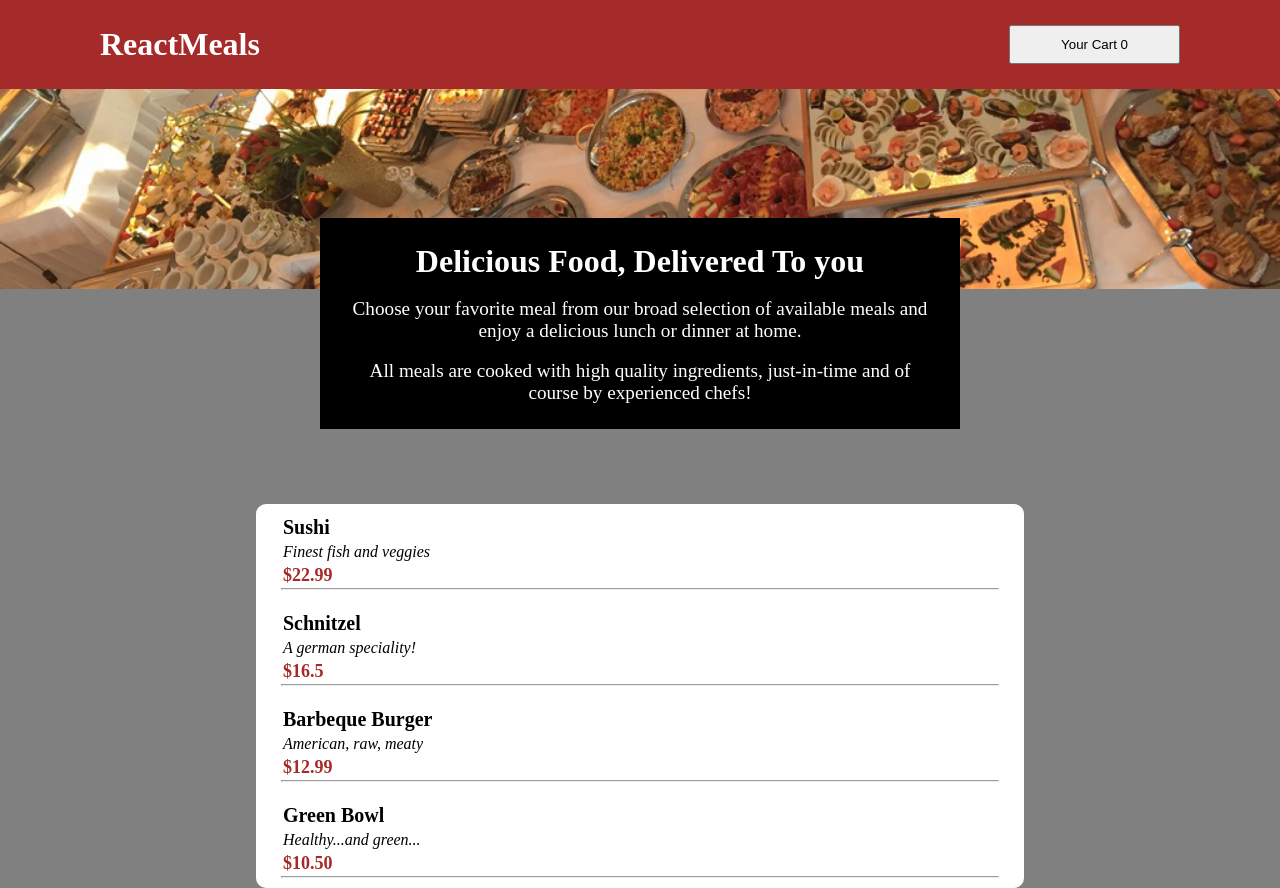
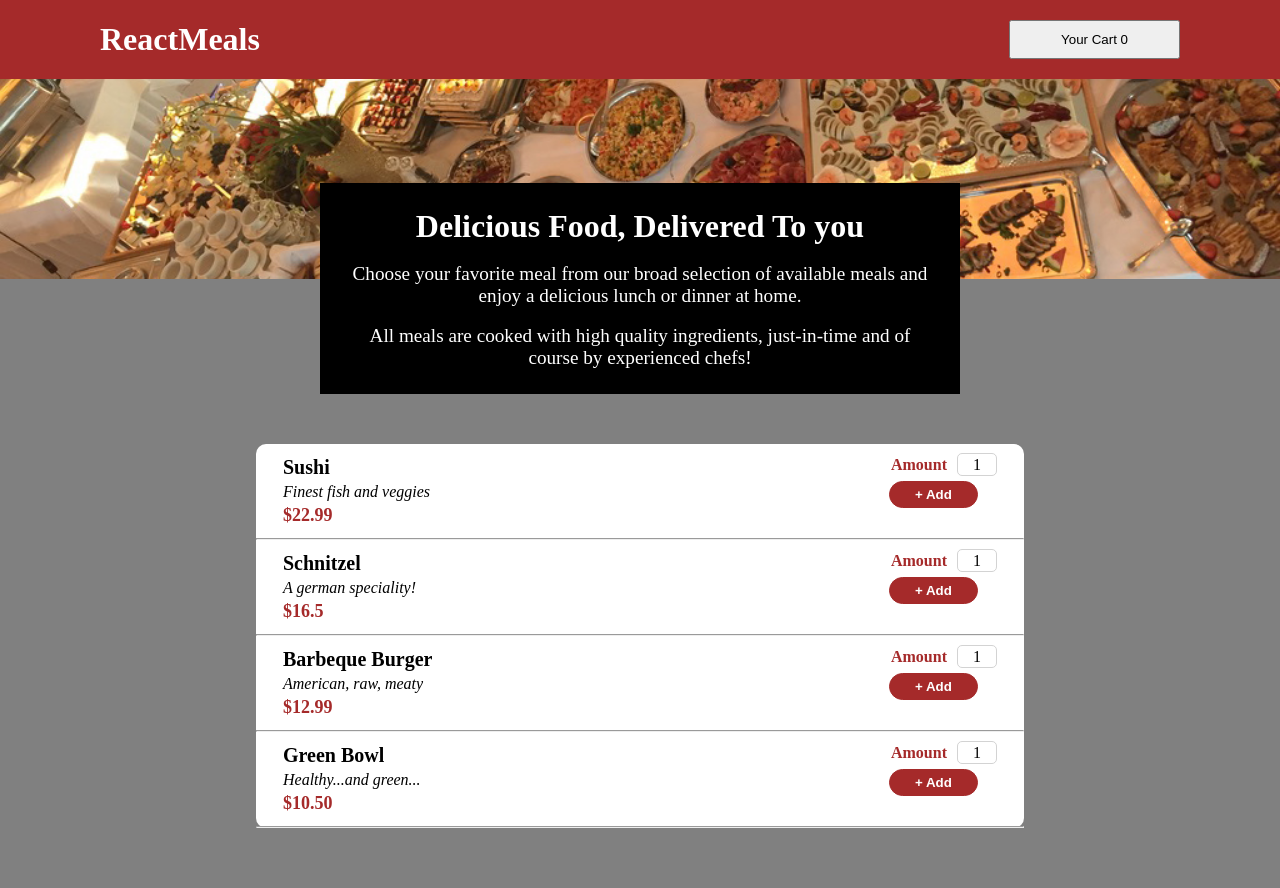
Before and after one commit to akverma2496/sharpener, a React (Vite) app in the folder react/restaurant-app/: page / in a window 1280 px wide. After the commit the page ends 828 px from the top, so only its background shows below. Built offline with nearby package versions, Linux system fonts and the light colour scheme.

Commit message:
add-btn-with-form

```diff
--- a/react/restaurant-app/src/components/AllMeals.jsx
+++ b/react/restaurant-app/src/components/AllMeals.jsx
@@ -31,14 +31,23 @@ const AllMeals = () => {
         <ul>
             {
                 dummyMeals.map((meal) => (
+                    <>
                     <li className={styles.list}>
                         <div>
                             <p className={styles.pone}>{meal.name}</p>
                             <p className={styles.ptwo}>{meal.sub}</p>
                             <p className={styles.pthree}>${meal.price}</p>
                         </div>
-                        <hr />
+                        <div>
+                            <p>
+                                <span className={styles.amount}>Amount</span>
+                                <span className={styles.quant}>1</span>
+                            </p>
+                            <button className={styles.addBtn}>+ Add</button>
+                        </div>
                     </li>
+                    <hr />
+                    </>
                 ))
             }
         </ul>
--- a/react/restaurant-app/src/components/AllMeals.module.css
+++ b/react/restaurant-app/src/components/AllMeals.module.css
@@ -3,6 +3,7 @@
     border-radius: 10px;
     width: 60%;
     margin: 0 auto;
+    margin-top: -50px;
 }
 
 .container ul{
@@ -11,6 +12,8 @@
 
 .list{
     padding: 10px 25px;
+    display: flex;
+    justify-content: space-between;
 }
 
 .list div p{
@@ -31,3 +34,26 @@
     color: brown;
     font-size: 18px;
 }
+
+
+.amount{
+    color: brown;
+    font-weight: bold;
+}
+
+.quant{
+    border: 1px solid lightgray;
+    border-radius: 5px;
+    padding: 2px 15px;
+    margin-left: 10px;
+}
+
+.addBtn{
+    padding: 5px 25px;
+    color: white;
+    font-weight: bolder;
+    background-color: brown;
+    border-radius: 50px;
+    border: 1px solid brown;
+    margin-top: 5px;
+}
--- a/react/restaurant-app/src/components/Head.module.css
+++ b/react/restaurant-app/src/components/Head.module.css
@@ -2,7 +2,7 @@
     margin: 0 auto;
     background-color: brown;
     display: flex;
-    padding: 25px 100px;
+    padding: 20px 100px;
     justify-content: space-between;
     align-items: center;
     position: sticky;
@@ -20,7 +20,7 @@
 }
 
 .image{
-  width: 100vw;     /* 100% of the viewport width */
+  width: 100%;     /* 100% of the viewport width */
   height: 200px;
   object-fit: cover;
 }
@@ -33,7 +33,7 @@
     margin: 0 auto;
     padding: 25px;
     position: relative;
-    top: -75px;
+    top: -100px;
     z-index: 1;
 }
 
```
